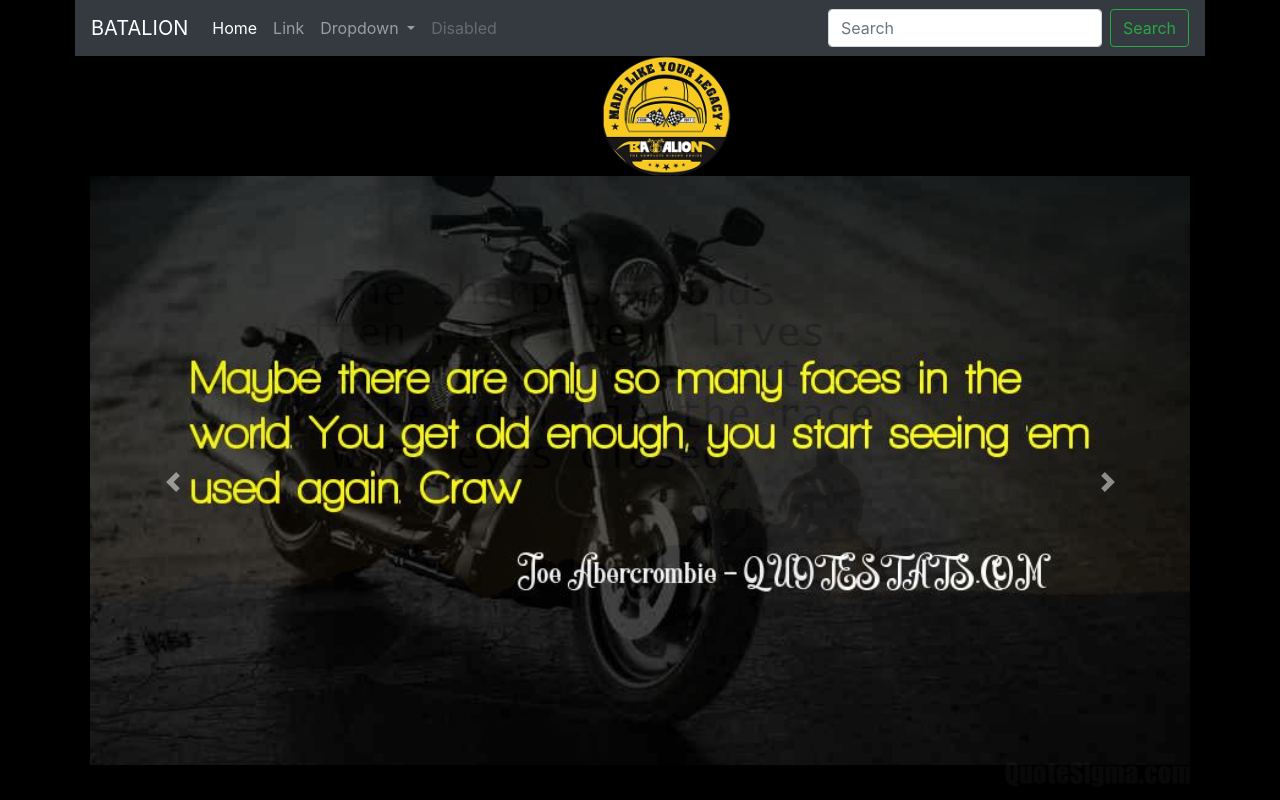
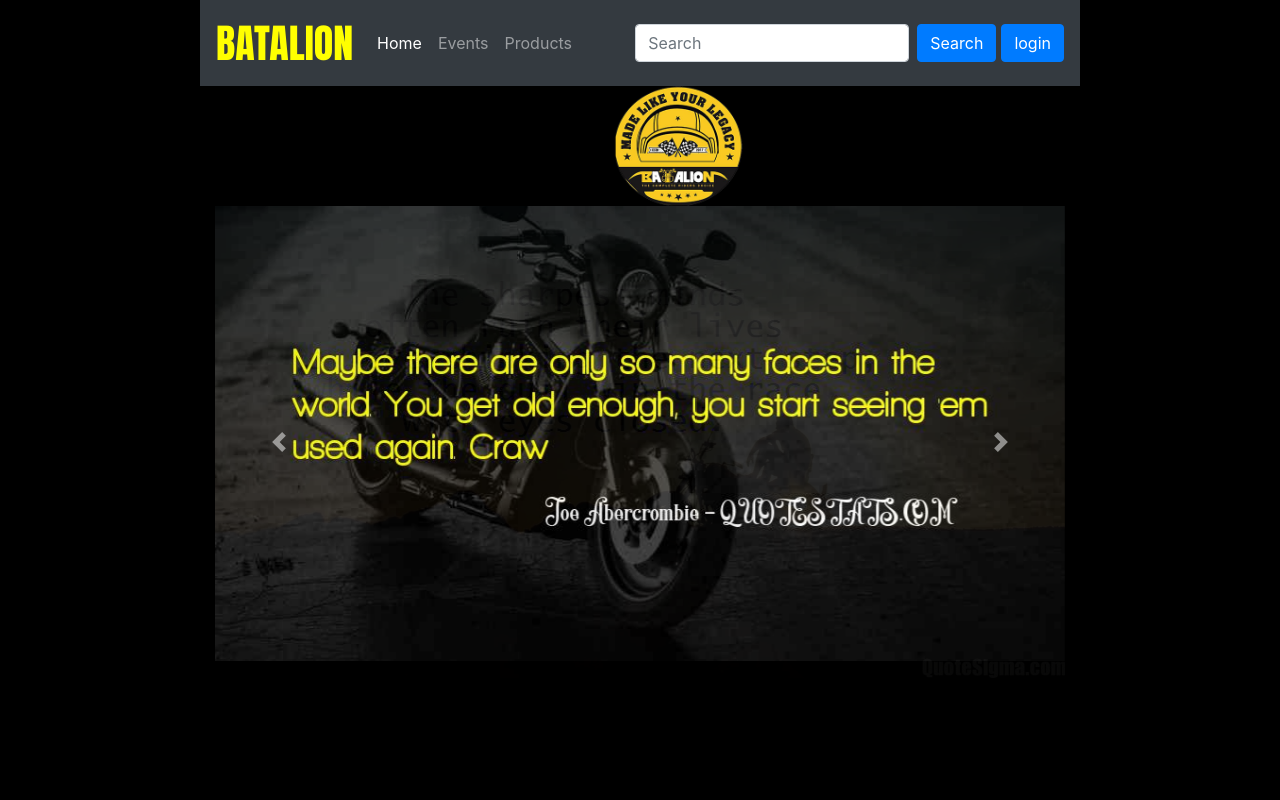
Before and after one commit to Parthan-Akon/Batallion, an Angular app in the folder Batallion/: page / in a window 1280 px wide. Built offline with nearby package versions, Linux system fonts and the light colour scheme.

Commit message:
index margin updated

```diff
--- a/Batallion/src/app/home/home.component.css
+++ b/Batallion/src/app/home/home.component.css
@@ -1,8 +1,8 @@
 
 
-  .caroqusel {
-    width:1000px;
-    height:400px;
+  .caroustel {
+    width:640px;
+    height:320px;
   }
   .carousel-inner img {
     margin: auto;
--- a/Batallion/src/app/nav-bar/nav-bar.component.html
+++ b/Batallion/src/app/nav-bar/nav-bar.component.html
@@ -1,5 +1,5 @@
 <nav class="navbar navbar-expand-lg navbar-dark bg-dark">
-  <a class="navbar-brand" href="#">BATALION</a>
+  <a class="navbar-brand" href="#" style="color: yellow;font-family: Impact, Haettenschweiler, 'Arial Narrow Bold', sans-serif;font-size: 40px;">BATALION</a>
   <button class="navbar-toggler" type="button" data-toggle="collapse" data-target="#navbarSupportedContent" aria-controls="navbarSupportedContent" aria-expanded="false" aria-label="Toggle navigation">
     <span class="navbar-toggler-icon"></span>
   </button>
@@ -10,26 +10,17 @@
         <a class="nav-link" href="#">Home <span class="sr-only">(current)</span></a>
       </li>
       <li class="nav-item">
-        <a class="nav-link" href="#">Link</a>
-      </li>
-      <li class="nav-item dropdown">
-        <a class="nav-link dropdown-toggle" href="#" id="navbarDropdown" role="button" data-toggle="dropdown" aria-haspopup="true" aria-expanded="false">
-          Dropdown
-        </a>
-        <div class="dropdown-menu" aria-labelledby="navbarDropdown">
-          <a class="dropdown-item" href="#">Action</a>
-          <a class="dropdown-item" href="#">Another action</a>
-          <div class="dropdown-divider"></div>
-          <a class="dropdown-item" href="#">Something else here</a>
-        </div>
+        <a class="nav-link" href="#">Events</a>
       </li>
       <li class="nav-item">
-        <a class="nav-link disabled" href="#" tabindex="-1" aria-disabled="true">Disabled</a>
+        <a class="nav-link" [routerLink]="['product']">Products</a>
       </li>
+
     </ul>
     <form class="form-inline my-2 my-lg-0">
       <input class="form-control mr-sm-2" type="search" placeholder="Search" aria-label="Search">
-      <button class="btn btn-outline-success my-2 my-sm-0" type="submit">Search</button>
+      <div style="margin-right:5px"><button class="btn btn-primary" type="submit">Search</button></div>
+      <div><button class="btn btn-primary" type="button" [routerLink]="['login']">login</button></div>
     </form>
   </div>
 </nav>
--- a/Batallion/src/index.html
+++ b/Batallion/src/index.html
@@ -9,7 +9,7 @@
  <!-- <link rel="icon" type="image/x-icon" href="favicon.ico"> -->
 
 </head>
-<body class="container">
+<body>
 
   <app-root></app-root>
 
--- a/Batallion/src/styles.css
+++ b/Batallion/src/styles.css
@@ -6,3 +6,11 @@
     padding-top: 0px;
     padding-bottom: 0px;
 }
+
+body {
+    background-color: black;
+    padding-left: 200px;
+    padding-right: 200px;
+    padding-top: 0px;
+    padding-bottom: 0px;
+}
```
